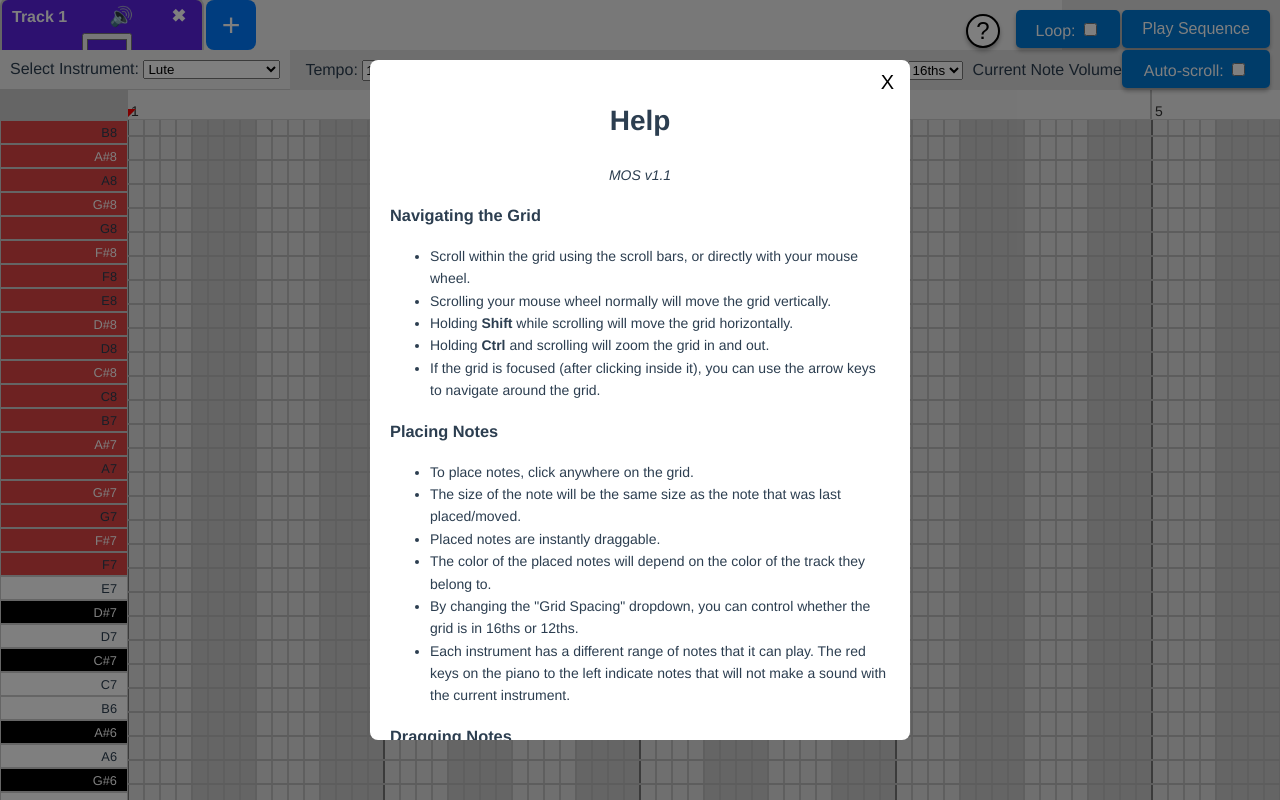
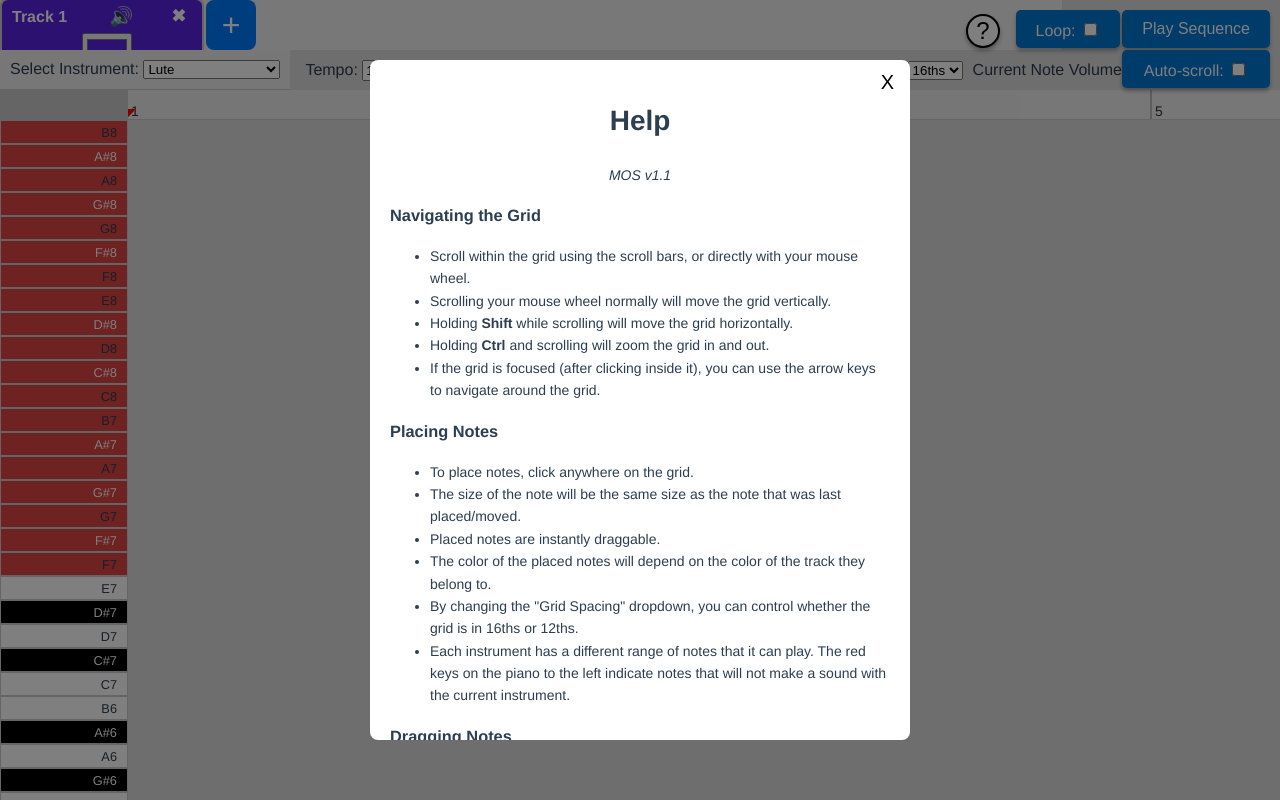
Before and after one commit to Daderic/MabiMML, a Vue app: page / in a window 1280 px wide. Built offline with nearby package versions, Linux system fonts and the light colour scheme.

Commit message:
Switched to Canvas. Needs further development

```diff
--- a/src/App.vue
+++ b/src/App.vue
@@ -1,5 +1,5 @@
 <template>
-  <img alt="Vue logo" src="./assets/logo.png">
+  <!--img alt="Vue logo" src="./assets/logo.png"></!-->
   <div id="app">
     <PatternEditor />
   </div>
@@ -24,6 +24,11 @@ export default {
     -moz-osx-font-smoothing: grayscale;
     text-align: center;
     color: #2c3e50;
-    margin-top: 60px;
+    position: fixed;
+    top: 0;
+    left: 0;
+    height: 100%;
+    width: 100%;
+    background-color: #ddd;
   }
 </style>
--- a/src/components/PianoRoll.vue
+++ b/src/components/PianoRoll.vue
@@ -104,7 +104,7 @@
 
             </div>
             <div class="grid-wrapper">
-                <div class="grid" ref="grid" :style="{ width: gridSpan*zoomScalar + 'px', background: backgroundStyle.background }" @mousedown.left="handleGridClick" @contextmenu.prevent="startNoteRemove" @wheel="handleGridScroll">
+                <!-- <div class="grid" ref="grid" :style="{ width: gridSpan*zoomScalar + 'px', background: backgroundStyle.background }" @mousedown.left="handleGridClick" @contextmenu.prevent="startNoteRemove" @wheel="handleGridScroll">
                     <div v-for="note in notesInGrid" :key="note.id" class="note"
                         :style="{
                             left: note.left*zoomScalar + 'px',
@@ -122,8 +122,12 @@
                         @mouseover="removeNote(note, false, $event)">
                         <div class="resize-handle" @mousedown="startResize(note, $event)"></div>
                         <div class="volume-handle" @mousedown="startVolumeChange(note, $event)"></div>
-                        {{ note.name + `(${note.volume})` }} <!-- + ` ${noteWidthToMML(note.width + 1)}` -->
+                        {{ note.name + `(${note.volume})` }}
                     </div>
+                    <div v-if="isSelecting" class="selection-rect" :style="rectangleStyle"></div>
+                </div> -->
+                <div class="grid" ref="grid">
+                    <canvas class="gridCanvas" ref="gridCanvas" :width="gridSpan*zoomScalar" :height="2592" @mousedown.left="handleGridClick" @contextmenu.prevent="startNoteRemove" @wheel="handleGridScroll" />
                     <div v-if="isSelecting" class="selection-rect" :style="rectangleStyle"></div>
                 </div>
             </div>
@@ -132,7 +136,7 @@
 </template>
 
 <script>
-import { ref, onMounted, watchEffect, computed, onBeforeUnmount } from 'vue';
+import { ref, onMounted, watchEffect, computed, onBeforeUnmount, watch, nextTick, mergeProps } from 'vue';
 import { Synthetizer, MIDIBuilder, writeMIDIFile, Sequencer, consoleColors, SpessaSynthLogging } from "spessasynth_lib";
 import HelpMenu from '@/components/HelpMenu.vue'
 import Tracks from '@/components/Tracks.vue'
@@ -157,6 +161,7 @@ export default {
         const tempo = ref(120);
         const loopSong = ref(false);
         const autoScrollSong = ref(false);
+        const gridCanvas = ref(null);
 
         const instruments = ref([
             { name: 'Lute', program: 0, min: 16, max: 88 },
@@ -225,7 +230,7 @@ export default {
 
         const rectangleStyle = computed(() => ({
             left: `${Math.min(startX.value, currentX.value)}px`,
-            top: `${Math.min(startY.value, currentY.value)}px`,
+            top: `${Math.min(startY.value, currentY.value) + 30}px`,
             width: `${Math.abs(currentX.value - startX.value)}px`,
             height: `${Math.abs(currentY.value - startY.value)}px`,
             backgroundColor: 'rgba(0, 100, 255, 0.3)', // Transparent blue
@@ -263,6 +268,129 @@ export default {
             )`
         }));
 
+        let ctx = null;
+
+        function drawCanvasGrid() {
+            if (!ctx) return;
+
+            //const startTime = performance.now();
+
+            const gridWrapper = document.querySelector('.grid-wrapper');
+            const screenLeft = gridWrapper.scrollLeft;
+            const screenRight = screenLeft + window.innerWidth;
+
+            const width = gridSpan.value * zoomScalar.value;
+            const height = 12 * 9 * gridHeight; // numKeys * keyHeight
+
+            ctx.clearRect(0, 0, width, height);
+
+            // ---- Horizontal Lines: every 24px, 2px thick, color #bbb ----
+            ctx.strokeStyle = '#bbb';
+            ctx.lineWidth = 2;
+            const horizontalSpacing = 24;
+            for (let y = 0; y <= height; y += horizontalSpacing) {
+                ctx.beginPath();
+                ctx.moveTo(screenLeft, y);
+                ctx.lineTo(screenRight, y);
+                ctx.stroke();
+            }
+
+            // ---- Vertical Subdivisions: every 16px, 2px thick, color #c0c0c0 ----
+            ctx.strokeStyle = '#c0c0c0';
+            ctx.lineWidth = 2;
+            const verticalSpacing = gridWidth.value * zoomScalar.value;
+            for (let x = 0; x <= width; x += verticalSpacing) {
+                if (x < screenLeft || x > screenRight) continue;
+                ctx.beginPath();
+                ctx.moveTo(x, 0);
+                ctx.lineTo(x, height);
+                ctx.stroke();
+            }
+
+            // ---- Bar Lines: every 256 * zoomScalar, 2px thick, color #777 ----
+            ctx.strokeStyle = '#777';
+            ctx.lineWidth = 2;
+            const barSpacing = 256 * zoomScalar.value;
+            for (let x = 0; x <= width; x += barSpacing) {
+                if (x < screenLeft || x > screenRight) continue;
+                ctx.beginPath();
+                ctx.moveTo(x, 0);
+                ctx.lineTo(x, height);
+                ctx.stroke();
+            }
+
+            // ---- Optional: Notes ----
+            if (notesInGrid.value) {
+
+                const visibleNotes = notesInGrid.value.filter(note => {
+                    const noteRight = (note.left + note.width) * zoomScalar.value;
+                    return (
+                        noteRight >= screenLeft &&
+                        note.left * zoomScalar.value <= screenRight
+                    );
+                });
+
+                console.log(visibleNotes.length);
+
+                for (const note of visibleNotes) {
+                    if (note.muted) continue;
+
+                    const x = note.left * zoomScalar.value;
+                    const y = note.top;
+                    const width = (note.width + 1) * zoomScalar.value - 1;
+                    const height = gridHeight;
+
+                    // Draw filled note background
+                    ctx.fillStyle = hexToRgba(note.color, (note.volume + 1) / 15);
+                    ctx.fillRect(x, y, width, height);
+
+                    // Draw note border
+                    ctx.strokeStyle = note.highlighted ? 'white' : note.color;
+                    ctx.lineWidth = note.highlighted ? 2 : 1;
+                    ctx.strokeRect(x, y, width, height);
+
+                    // Draw volume handle
+                    const semiCircleRadius = Math.min(6, width / 4);
+                    const centerX = x + width/2;
+                    const centerY = y + height + semiCircleRadius * 0.35 - 1;
+
+                    ctx.beginPath();
+                    ctx.arc(centerX, centerY, semiCircleRadius, Math.PI, 0, false);
+                    ctx.fillStyle = 'rgba(0, 0, 0, 0.2)';
+                    ctx.fill();
+
+                    // Draw resize handle
+                    const barWidth = Math.min(10, width * 0.4);
+                    ctx.fillStyle = 'rgba(0, 0, 0, 0.2)';
+                    ctx.fillRect(x + width - barWidth, y, barWidth, height);
+
+                    // Draw note label text
+                    const label = `${note.name} (${note.volume})`;
+                    ctx.font = '11px sans-serif';
+                    ctx.fillStyle = '#444';
+                    ctx.textAlign = 'center';
+                    ctx.textBaseline = 'middle';
+
+                    const textX = x + width / 2;
+                    const textY = y + height / 2;
+
+                    // ctx.save();
+                    // ctx.beginPath();
+                    // ctx.rect(x, y, width, height);
+                    // ctx.clip();
+
+                    ctx.fillText(label, textX, textY);
+
+                    // ctx.restore();
+                }
+            }
+
+            //const endTime = performance.now();
+            //console.log(`Drawing took ${endTime - startTime} ms`);
+
+        }
+
+
         // Left-hand Piano notes, not grid notes
         const noteNames = ['C', 'C#', 'D', 'D#', 'E', 'F', 'F#', 'G', 'G#', 'A', 'A#', 'B'];
         const blackNotes = ['C#', 'D#', 'F#', 'G#', 'A#'];
@@ -288,6 +416,19 @@ export default {
             gridSpan.value = Math.max((maxRightPosition + window.innerWidth/zoomScalar.value), window.innerWidth/zoomScalar.value);
         });
 
+        watch(notesInGrid, () => {
+            drawCanvasGrid();
+        }, { deep: true });
+
+        watch(gridSpan, async () => {
+            await nextTick();
+            drawCanvasGrid();
+        }, { deep: true });
+
+        watch(gridWidth, () => {
+            drawCanvasGrid();
+        }, { deep: true });
+
         const addTrack = (instr, color, name) => {
             return EventBus.addTrack(null, instr, color, name);
         };
@@ -358,7 +499,6 @@ export default {
 
         onMounted(async () => {
             try {
-
                 const gridWrapper = document.querySelector('.grid-wrapper');
                 if (gridWrapper) {
                     gridWrapper.addEventListener('scroll', updateRuler);
@@ -381,7 +521,14 @@ export default {
             } catch (error) {
                 console.error("Error initializing sequencer or synthesizer:", error);
             }
+            await nextTick();
+            if (gridCanvas.value) {
+                ctx = gridCanvas.value.getContext('2d');
+                drawCanvasGrid();
+            }
         });
+
+
 
         onBeforeUnmount(() => {
             window.removeEventListener('beforeunload', handleBeforeUnload);
@@ -733,6 +880,7 @@ export default {
                 scrollX.value = gridWrapper.scrollLeft;
                 ruler.style.left = -scrollX.value + 'px'; // Adjust ruler's left position
             }
+            drawCanvasGrid();
         }
 
         function stopPlaying() {
@@ -1187,6 +1335,7 @@ export default {
         };
 
         const handleGridScroll = (event) => {
+            // TODO: WE HAVE TO MAINTAIN A CONSTANT SIZED CANVAS. THE EXPANSION OF THE CANVAS CAUSES MUCHO LAG
             const deltaY = -Math.sign(event.deltaY)*1/8;
             if (event.ctrlKey) {
                 event.preventDefault();
@@ -1198,6 +1347,7 @@ export default {
                 const z2 = zoomScalar.value;
                 gridWrapper.scrollLeft += x*(z2/z1 - 1);
             }
+            console.log(gridCanvas.value.width);
         }
 
         function clearSelection() {
@@ -1210,7 +1360,7 @@ export default {
         const startSelection = (event) => {
             event.preventDefault();
             isSelecting.value = true;
-            const rect = grid.value.getBoundingClientRect();
+            const rect = gridCanvas.value.getBoundingClientRect();
             startX.value = event.clientX - rect.left;
             startY.value = event.clientY - rect.top;
             currentX.value = event.clientX - rect.left;
@@ -1221,9 +1371,10 @@ export default {
 
         const onSelectionMove = (event) => {
             if (isSelecting.value) {
-                const rect = grid.value.getBoundingClientRect();
+                const rect = gridCanvas.value.getBoundingClientRect();
                 currentX.value = event.clientX - rect.left;
                 currentY.value = event.clientY - rect.top;
+                // console.log(currentX.value, currentY.value);
                 // This is where we add the logic to highlight the notes that might be selected (or we can select them I dont really care)
             }
         };
@@ -1282,7 +1433,7 @@ export default {
                 return;
             }
 
-            const rect = grid.value.getBoundingClientRect();
+            const rect = gridCanvas.value.getBoundingClientRect();
             const x = (event.clientX - rect.left + grid.value.scrollLeft*zoomScalar.value);
             const y = event.clientY - rect.top + grid.value.scrollTop;
 
@@ -1298,7 +1449,7 @@ export default {
             endNote(0, {name: noteName, index: number * 12 % 12}, Math.floor(number));
 
             const existingNote = notesInGrid.value.find(note =>
-                note.left === left && note.top === top && !note.muted
+                note.left <= left && left <= note.left + note.width && note.top === top && !note.muted
             );
 
             if (!existingNote) {
@@ -1322,6 +1473,7 @@ export default {
                 notesInGrid.value.push(newNote);
                 selectedTrack.value.notes.unshift(newNote);
                 startDrag(notesInGrid.value.find(note => note.id == id), event, false);
+                //console.log('NOTE X,Y', newNote.left, newNote.top);
             } else {
                 startDrag(existingNote, event);
             }
@@ -1975,7 +2127,8 @@ export default {
             updateColor,
             zoomScalar,
             autoScrollSong,
-            parseMMLFromClipboard
+            parseMMLFromClipboard,
+            gridCanvas
         };
     }
 };
@@ -2184,36 +2337,38 @@ export default {
 }
 
 .grid {
-    padding-top: 17px;
+    position: absolute;
+    overflow: hidden;
+    /* padding-top: 17px;
     margin-top: 30px;
     left: -1px;
     position: absolute;
     display: flex;
     min-width: 100%;
     align-self: top;
-    height: 100%;/*2592px;*/
-    background: repeating-linear-gradient( /*This is the horizontal lines*/
+    height: 100%;/*2592px;
+    background: repeating-linear-gradient( /*This is the horizontal lines
         0deg,
         #bbb,
         #bbb 2px,
         transparent 2px,
         transparent 24px
     ),
-    repeating-linear-gradient( /*This is the Bar line*/
+    repeating-linear-gradient( /*This is the Bar line
         90deg,
         #777,
         #777 2px,
         transparent 2px,
         transparent 256px
     ),
-    repeating-linear-gradient( /*This is the vertical lines*/
+    repeating-linear-gradient( /*This is the vertical lines
         90deg,
         #c0c0c0,
         #c0c0c0 2px,
         transparent 2px,
         transparent 16px
     ),
-    repeating-linear-gradient(/*This is the background colors*/
+    repeating-linear-gradient(/*This is the background colors
         90deg,
         #e0e0e0,
         #e0e0e0 64px,
@@ -2221,7 +2376,7 @@ export default {
         #ccc 128px
     );
     z-index: 10;
-    overflow: hidden;
+    overflow: hidden; */
 }
 
 .note {
@@ -2335,4 +2490,10 @@ export default {
     z-index: 30;
 }
 
+.gridCanvas {
+    margin-top: 30px;
+    display: block;
+    z-index: 10;
+}
+
 </style>
```
